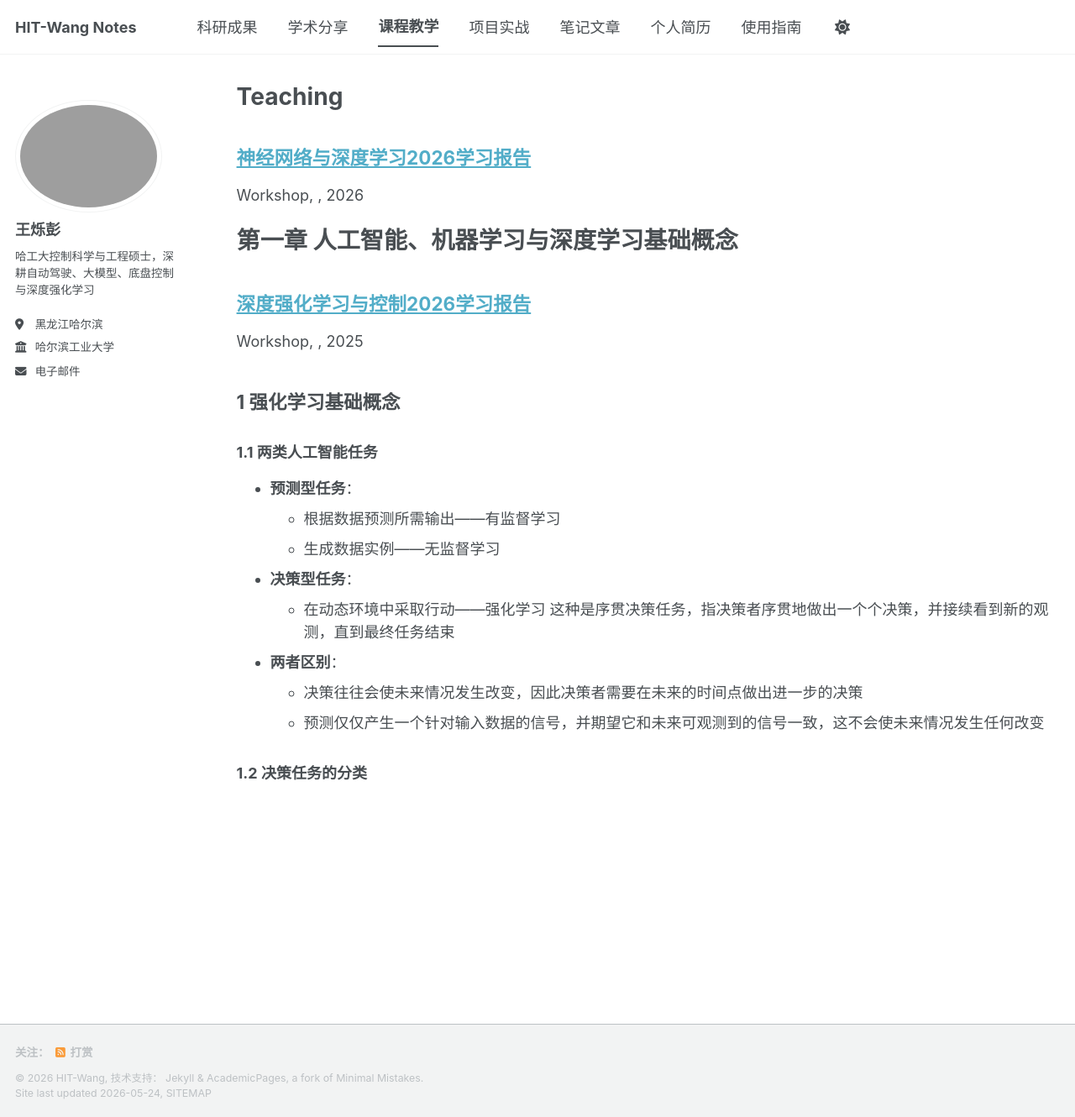
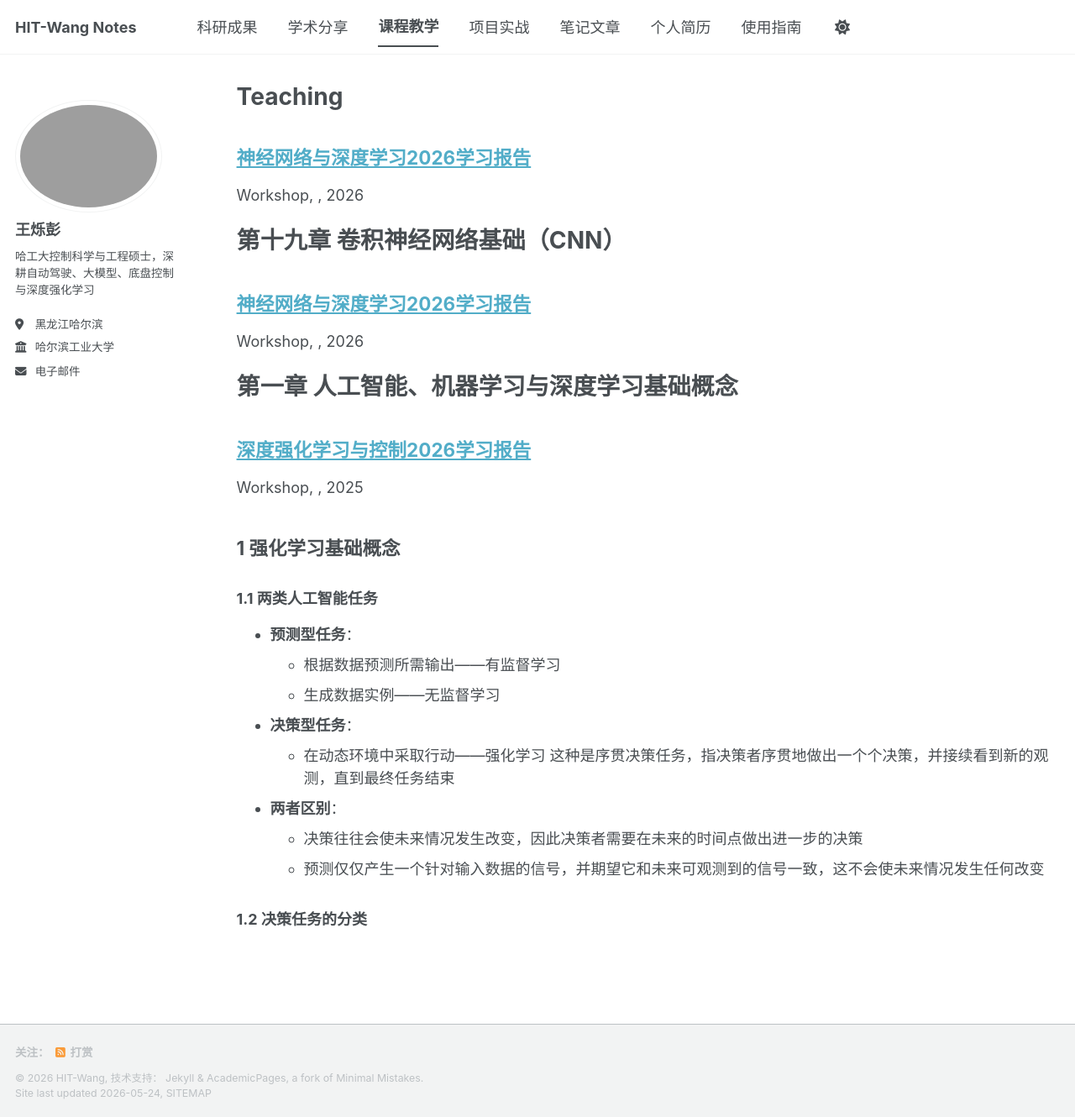
Before and after one commit to HITWang-tech/HITWang-tech.github.io, a Jekyll site: the page built from _pages/teaching.html, in a window 1280 px wide and 1330 px high. Shown: the whole window at 84% size. Built offline with Jekyll 4.4.1, drawn with Linux system fonts in a browser that asks for light colours; a script bundle is joined from its source files by our own code; library files that are not in the unit come from our copies.

Commit message:
Update DL-Week2.md

```diff
--- a/_teaching/DL-Week2.md
+++ b/_teaching/DL-Week2.md
@@ -1,3 +1,11 @@
+---
+title: "神经网络与深度学习2026学习报告"
+collection: teaching
+type: "Workshop"
+permalink: /teaching/DL-Week2
+date: 2026-05-22
+---
+
 # 第十九章 卷积神经网络基础（CNN）
 
 ## 1 卷积诞生生物学依据
```
